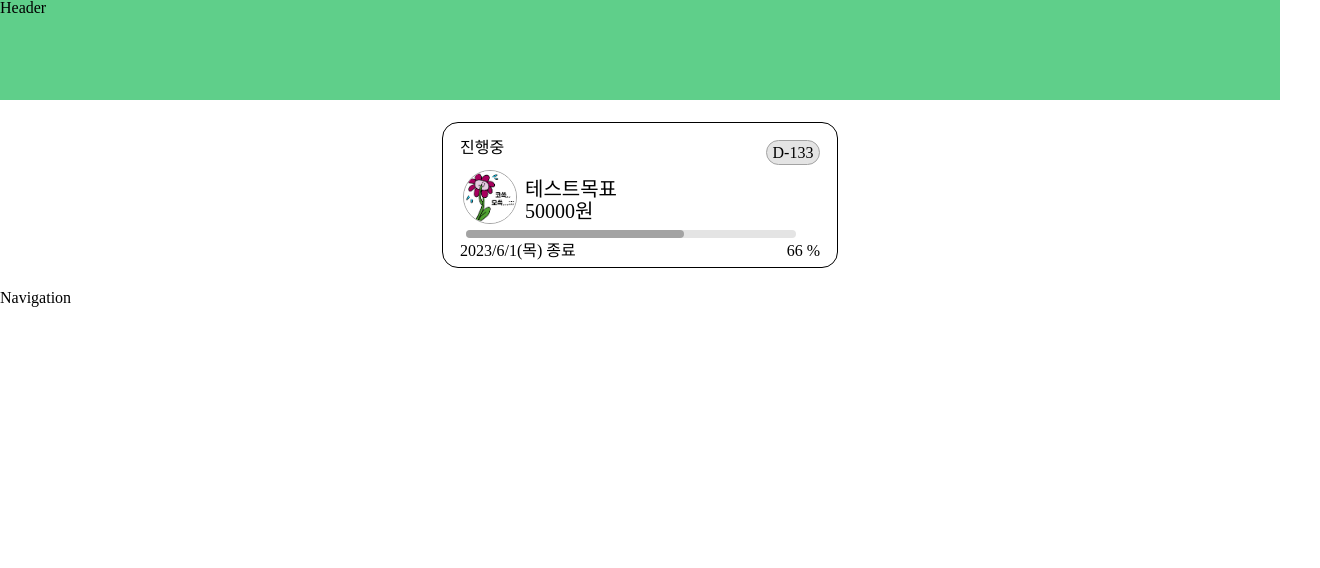
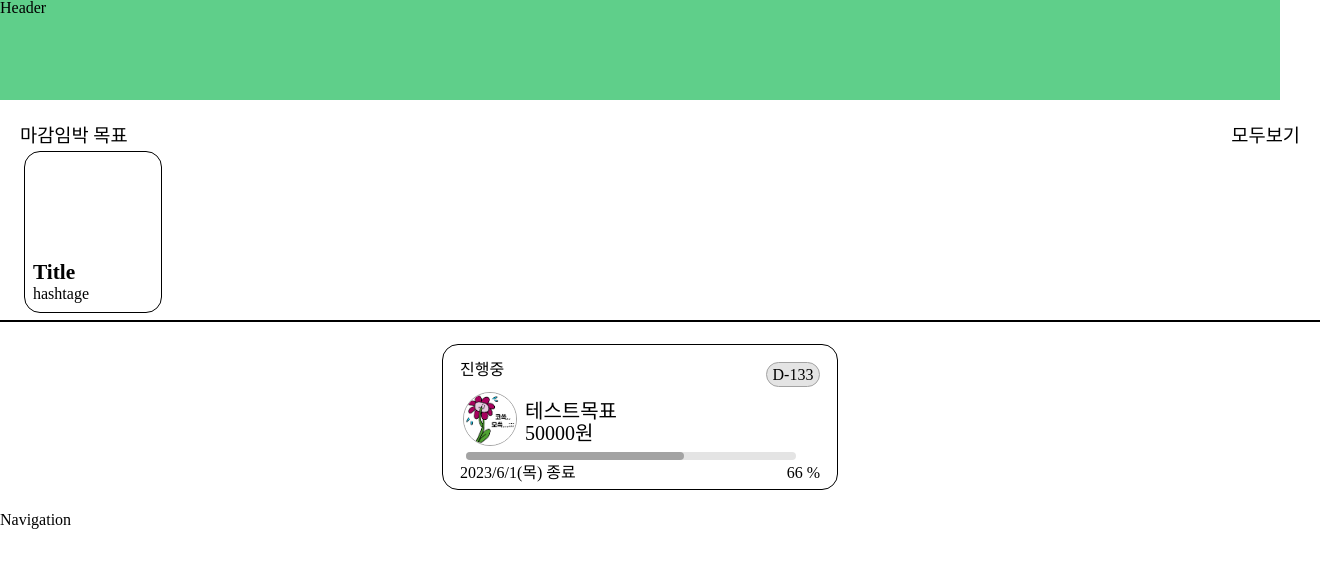
Before and after one commit to TeamBudgetOverflow/frontend, a React (Create React App) app: page /goals in a window 1280 px wide. Shown: the top 568 px of the page, 1320 px wide, since content can reach past the window. Built offline with nearby package versions, Linux system fonts and the light colour scheme; no server answers; a web font is replaced by a local one.

Commit message:
FEAT: add impendin goal cards #8

```diff
--- /dev/null
+++ b/src/components/goals/ImpendingCardsSection/ImpendingGoalCards.tsx
@@ -0,0 +1,45 @@
+import React from 'react';
+
+import styled from 'styled-components';
+
+const ImpendingGoalCards = () => {
+  return (
+    <CardWrapper>
+      <ImageWrapper></ImageWrapper>
+      <TextWrapper>
+        <Title>Title</Title>
+        <Hashtag>hashtage</Hashtag>
+      </TextWrapper>
+    </CardWrapper>
+  );
+};
+
+const CardWrapper = styled.div`
+  width: 120px;
+  height: 144px;
+  padding: 8px;
+  margin: 4px;
+  border: 1px solid;
+  border-radius: 16px;
+`;
+
+const ImageWrapper = styled.div`
+  width: 100%;
+  height: 100px;
+`;
+
+const TextWrapper = styled.div`
+  display: flex;
+  flex-direction: column;
+  align-items: flex-start;
+  justify-content: center;
+`;
+
+const Title = styled.span`
+  font: ${(props) => props.theme.paragraphsP3M};
+`;
+const Hashtag = styled.span`
+  font: ${(props) => props.theme.captionC2};
+`;
+
+export default ImpendingGoalCards;
--- /dev/null
+++ b/src/components/goals/ImpendingCardsSection/ImpendingGoalCardsList.tsx
@@ -0,0 +1,35 @@
+import React from 'react';
+
+import styled from 'styled-components';
+import ImpendingGoalCards from './ImpendingGoalCards';
+
+const ImpendingGoalCardsList = () => {
+  return (
+    <ImpendingGoalCardsListLayout>
+      <UpperWrapper>
+        <Paragraphs>마감임박 목표</Paragraphs>
+        <Paragraphs>모두보기</Paragraphs>
+      </UpperWrapper>
+      <ImpendingGoalCards />
+    </ImpendingGoalCardsListLayout>
+  );
+};
+
+const ImpendingGoalCardsListLayout = styled.div`
+  width: 100%;
+  height: 180px;
+  padding: 20px;
+  border-bottom: 2px solid;
+`;
+
+const UpperWrapper = styled.div`
+  display: flex;
+  flex-direction: row;
+  justify-content: space-between;
+`;
+
+const Paragraphs = styled.span`
+  font: ${(props) => props.theme.captionC1};
+`;
+
+export default ImpendingGoalCardsList;
--- a/src/components/goals/goalCards/GoalCards.tsx
+++ b/src/components/goals/goalCards/GoalCards.tsx
@@ -10,7 +10,7 @@ import EndDateIndicator from '../../common/elem/EndDateIndicator';
 import PercentageIndicator from '../../common/elem/PercentageIndicator';
 
 export type GoalAtomProps = {
-  goals: {
+  goal: {
     title: string;
     description?: string;
     isPrivate: boolean;
@@ -23,7 +23,7 @@ export type GoalAtomProps = {
   };
 };
 
-const GoalCards = ({ goals }: GoalAtomProps) => {
+const GoalCards = ({ goal }: GoalAtomProps) => {
   const profile = useRecoilValue(userProfile);
   return (
     <CardWrapper>
@@ -32,7 +32,7 @@ const GoalCards = ({ goals }: GoalAtomProps) => {
           <span>진행중</span>
         </GoalStatusWrapper>
         <DdayCounterWrapper>
-          <DdayCounter endDate={goals.endDate} />
+          <DdayCounter endDate={goal.endDate} />
         </DdayCounterWrapper>
       </UpperWrapper>
       <MiddleWrapper>
@@ -45,24 +45,24 @@ const GoalCards = ({ goals }: GoalAtomProps) => {
           }
         />{' '}
         <TitleWrapper>
-          <CardTitle>{goals.title}</CardTitle>
+          <CardTitle>{goal.title}</CardTitle>
           <AmountAcumulated>
-            {goals.currentAmount - goals.initialAmount}원
+            {goal.currentAmount - goal.initialAmount}원
           </AmountAcumulated>
         </TitleWrapper>
       </MiddleWrapper>
       <ProgressBarWrapper>
         <ProgressBar
-          initialAmount={goals.initialAmount}
-          currentAmount={goals.currentAmount}
+          initialAmount={goal.initialAmount}
+          currentAmount={goal.currentAmount}
         />
       </ProgressBarWrapper>
 
       <LowLineWrapper>
-        <EndDateIndicator endDate={goals.endDate} />
+        <EndDateIndicator endDate={goal.endDate} />
         <PercentageIndicator
-          initialAmount={goals.initialAmount}
-          currentAmount={goals.currentAmount}
+          initialAmount={goal.initialAmount}
+          currentAmount={goal.currentAmount}
         />
       </LowLineWrapper>
     </CardWrapper>
--- a/src/pages/Goals.tsx
+++ b/src/pages/Goals.tsx
@@ -1,20 +1,24 @@
 import React from 'react';
 import { useRecoilValue } from 'recoil';
 import GoalCards from '../components/goals/goalCards/GoalCards';
-import GoalAtom from '../recoil/GoalAtom';
 
 import styled from 'styled-components';
+import { goalInfo } from '../recoil/GoalAtom';
+import ImpendingGoalCards from '../components/goals/ImpendingCardsSection/ImpendingGoalCards';
+import ImpendingGoalCardsList from '../components/goals/ImpendingCardsSection/ImpendingGoalCardsList';
 
 const Goals = () => {
-  const goals = useRecoilValue(GoalAtom);
+  const goals = useRecoilValue(goalInfo);
 
-  // const goalCards = goals.map()
+  const goalCards = goals.map((goal) => (
+    <GoalCards key={goal.goalId} goal={goal} />
+  ));
 
-  // console.log(goals);
   return (
-    <GoalCardsWrapper>
-      <GoalCards goals={goals} />
-    </GoalCardsWrapper>
+    <div>
+      <ImpendingGoalCardsList />
+      <GoalCardsWrapper>{goalCards}</GoalCardsWrapper>
+    </div>
   );
 };
 
--- a/src/recoil/GoalAtom.ts
+++ b/src/recoil/GoalAtom.ts
@@ -1,21 +1,22 @@
 import { atom } from 'recoil';
 
-export type GoalAtom = {
-  goalId: number;
-  title: string;
-  description?: string;
-  isPrivate: boolean;
-  hashtag?: string;
-  initialAmount: number;
-  currentAmount: number;
-  startDate: Date;
-  endDate: Date;
-  headCount: number;
-};
+// export type GoalAtom = {
+//   goalId: number;
+//   title: string;
+//   description?: string;
+//   isPrivate: boolean;
+//   hashtag?: string;
+//   initialAmount: number;
+//   currentAmount: number;
+//   startDate: Date;
+//   endDate: Date;
+//   headCount: number;
+// };
 
-export default atom<GoalAtom>({
+export const goalInfo = atom({
   key: 'qeuryData',
-  default: {
+  default: [
+    {
       goalId: 0,
       title: '테스트목표',
       description: '테스트설명',
@@ -27,4 +28,5 @@ export default atom<GoalAtom>({
       endDate: new Date('2023-06-01'),
       headCount: 10,
     },
+  ],
 });
```
Lines whose indentation alone changed are shown as unchanged.
